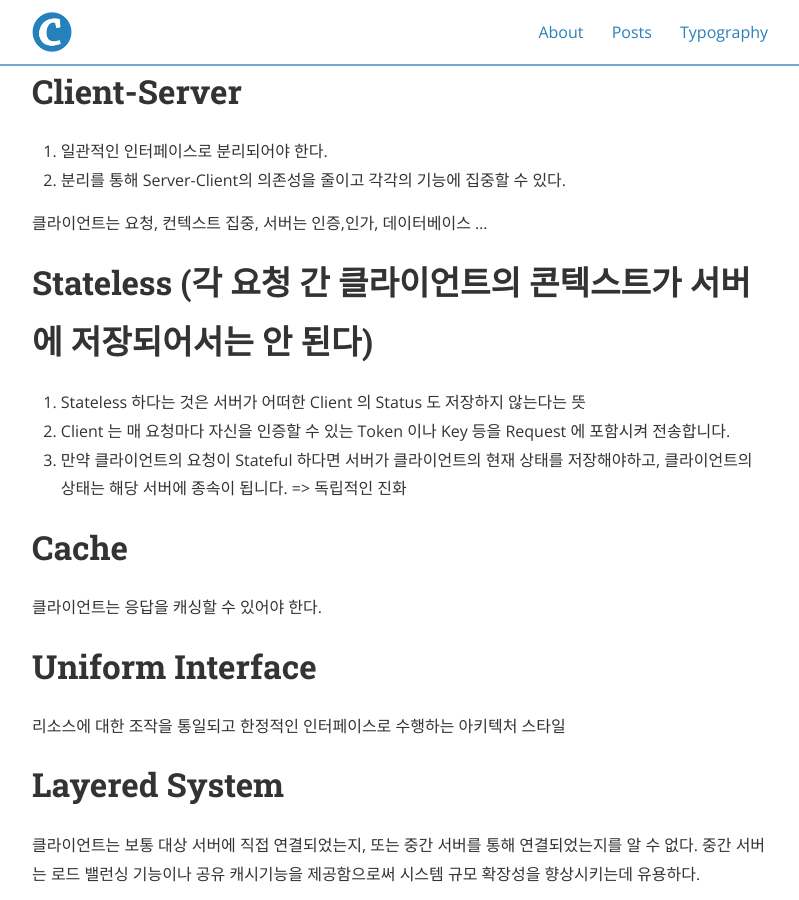
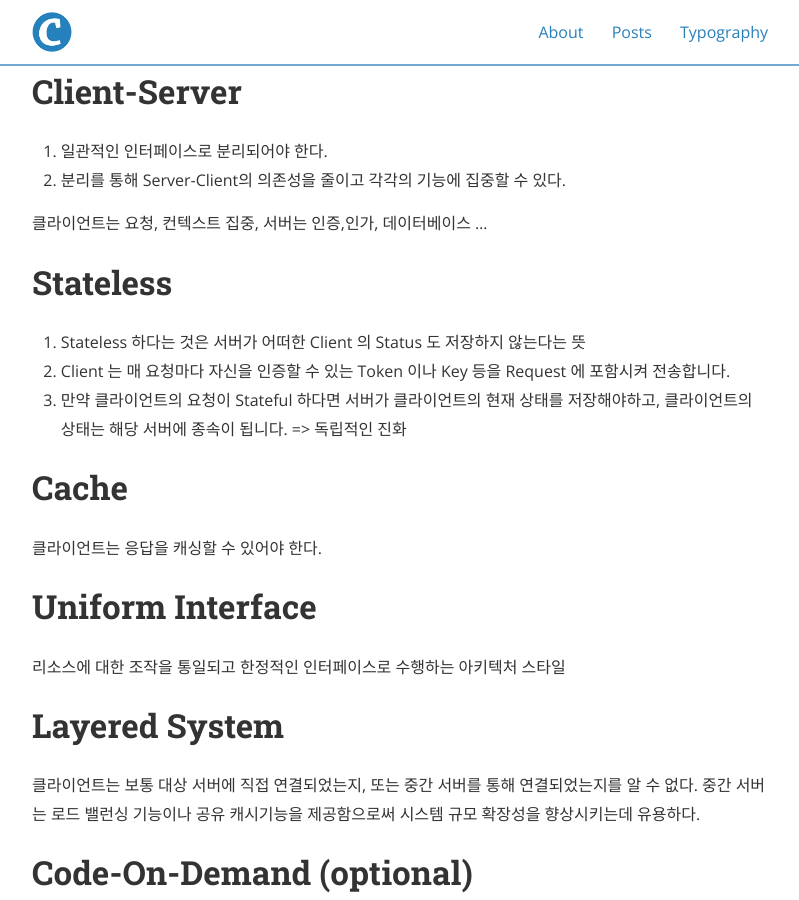
Before and after one commit to sayco5842/sayco5842.github.io, a Jekyll site: the page built from _posts/2019-11-04-rest-api.markdown, in a window 1280 px wide and 900 px high, scrolled down 649 px. Shown: the whole window, without its empty margins (240-1039 px from the left). Built offline with Jekyll 4.4.1, drawn with Linux system fonts in a browser that asks for light colours; nearby versions of some CDN libraries.

Commit message:
Update 2019-11-04-rest-api.markdown

```diff
--- a/_posts/2019-11-04-rest-api.markdown
+++ b/_posts/2019-11-04-rest-api.markdown
@@ -26,7 +26,7 @@ REST == 아키텍처 스타일 == 제약조건들
 
 클라이언트는 요청, 컨텍스트 집중, 서버는 인증,인가, 데이터베이스 ...
 
-# Stateless (각 요청 간 클라이언트의 콘텍스트가 서버에 저장되어서는 안 된다)
+# Stateless
 1. Stateless 하다는 것은 서버가 어떠한 Client 의 Status 도 저장하지 않는다는 뜻
 2. Client 는 매 요청마다 자신을 인증할 수 있는 Token 이나 Key 등을 Request 에 포함시켜 전송합니다.
 3. 만약 클라이언트의 요청이 Stateful 하다면 서버가 클라이언트의 현재 상태를 저장해야하고, 클라이언트의 상태는 해당 서버에 종속이 됩니다.
```
